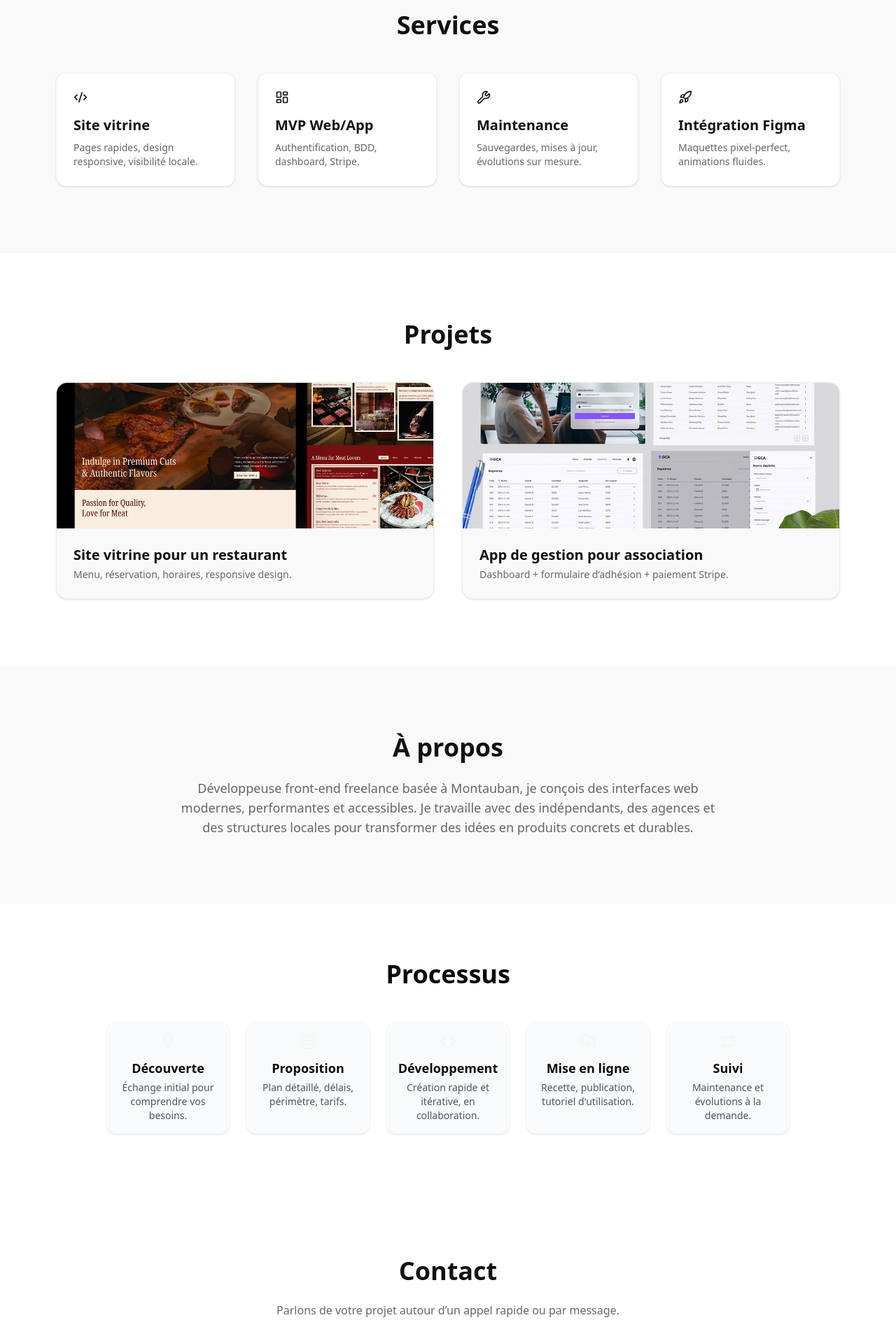
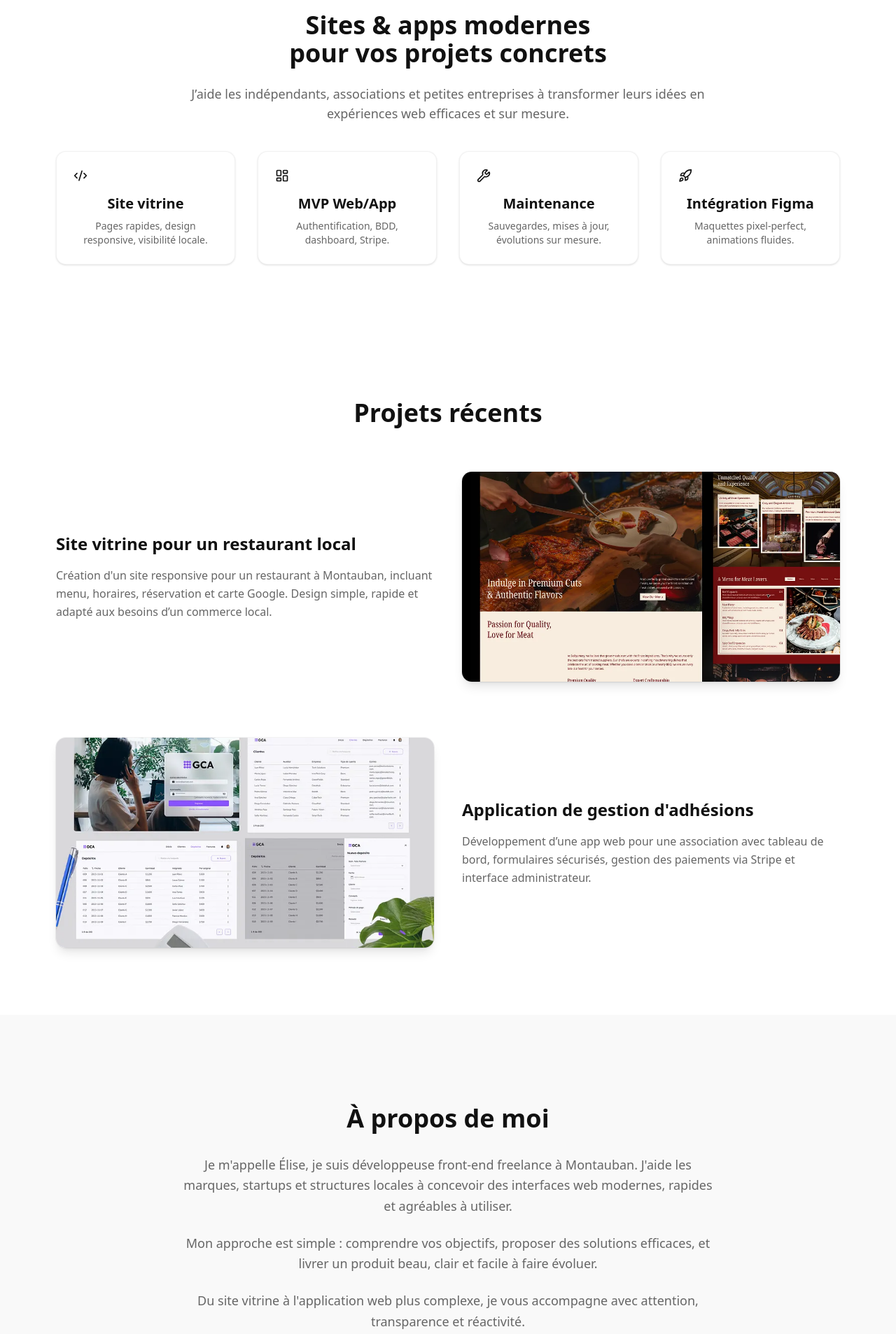
Before and after one commit to elizblt/portfolio-freelance, a Next.js app: page / in a window 1280 px wide. Shown: the part 880-2786 px from the top of the page at 70% size. Built offline with nearby package versions, Linux system fonts and the light colour scheme.

Commit message:
feat: enhance site layout and components with new Navbar, ScrollProgress, and improved styling

```diff
--- a/src/app/globals.css
+++ b/src/app/globals.css
@@ -1,5 +1,7 @@
 @import "tailwindcss";
 @import "tw-animate-css";
+@import url('https://api.fontshare.com/v2/css?f[]=general-sans@200,201,300,301,400,401,500,501,600,601,700,701,1,2&display=swap" rel="stylesheet');
+
 
 @custom-variant dark (&:is(.dark *));
 
--- a/src/app/layout.tsx
+++ b/src/app/layout.tsx
@@ -1,10 +1,7 @@
 import type { Metadata } from "next";
 import "@/app/globals.css";
-import { Inter, Sora } from 'next/font/google';
-
-
-const inter = Inter({ subsets: ['latin'], variable: '--font-sans' });
-const sora = Sora({ subsets: ['latin'], variable: '--font-display' });
+import Navbar from "@/components/Navbar";
+import ScrollProgress from "@/components/ScrollProgress";
 
 export const metadata: Metadata = {
   title: "Elise Boillat — Développeuse Web",
@@ -13,8 +10,10 @@ export const metadata: Metadata = {
 
 export default function RootLayout({ children }: { children: React.ReactNode }) {
   return (
-    <html lang="fr" className={`${inter.variable} ${sora.variable}`}>
-      <body className="font-sans">
+    <html>
+      <body className="font-sans bg-[#f9f9f9] text-[#111]">
+          <ScrollProgress />
+          <Navbar />
         {children}
       </body>
     </html>
--- a/src/components/About.tsx
+++ b/src/components/About.tsx
@@ -1,11 +1,40 @@
+'use client';
+import { motion } from 'framer-motion';
+
 export default function About() {
   return (
-    <section className="py-24 px-6 md:px-20 bg-[#f9f9f9] text-center" id="about">
-      <h2 className="text-3xl md:text-4xl font-extrabold text-[#111] mb-6">À propos</h2>
-      <p className="text-lg text-[#666] max-w-3xl mx-auto">
-        Développeuse front-end freelance basée à Montauban, je conçois des interfaces web modernes, performantes et accessibles.
-        Je travaille avec des indépendants, des agences et des structures locales pour transformer des idées en produits concrets et durables.
-      </p>
+    <section id="about" className="py-32 px-6 md:px-20 bg-[#f9f9f9] text-center">
+      <motion.h2
+        initial={{ opacity: 0, y: 30 }}
+        whileInView={{ opacity: 1, y: 0 }}
+        transition={{ duration: 0.6 }}
+        viewport={{ once: true }}
+        className="text-3xl md:text-4xl font-extrabold text-[#111] mb-8"
+      >
+        À propos de moi
+      </motion.h2>
+
+      <motion.div
+        initial={{ opacity: 0, y: 30 }}
+        whileInView={{ opacity: 1, y: 0 }}
+        transition={{ duration: 0.8 }}
+        viewport={{ once: true }}
+        className="max-w-3xl mx-auto text-[#666] text-lg leading-relaxed"
+      >
+        <p className="mb-6">
+          Je m'appelle Élise, je suis développeuse front-end freelance à Montauban.
+          J'aide les marques, startups et structures locales à concevoir des interfaces web
+          modernes, rapides et agréables à utiliser.
+        </p>
+        <p className="mb-6">
+          Mon approche est simple : comprendre vos objectifs, proposer des solutions efficaces,
+          et livrer un produit beau, clair et facile à faire évoluer.
+        </p>
+        <p>
+          Du site vitrine à l'application web plus complexe, je vous accompagne avec attention,
+          transparence et réactivité.
+        </p>
+      </motion.div>
     </section>
   );
 }
--- a/src/components/Contact.tsx
+++ b/src/components/Contact.tsx
@@ -1,26 +1,18 @@
 export default function Contact() {
   return (
-    <section className="py-24 px-6 md:px-20 bg-white text-center" id="contact">
-      <h2 className="text-3xl md:text-4xl font-extrabold text-[#111] mb-6">Contact</h2>
-      <p className="text-[#666] text-base mb-6">Parlons de votre projet autour d’un appel rapide ou par message.</p>
-
+    <section className="py-32 px-6 md:px-20 bg-[#f9f9f9] text-center">
+      <h2 className="text-4xl md:text-5xl font-extrabold text-[#111] mb-6">
+        Prêt à concrétiser votre projet ?
+      </h2>
+      <p className="text-[#666] text-lg max-w-xl mx-auto mb-10">
+        Discutons de votre idée, vos besoins et vos objectifs. Je vous accompagne à chaque étape.
+      </p>
       <a
-        href="https://calendly.com/votre-lien"
-        className="inline-flex items-center gap-2 rounded-full bg-[#111] text-white font-medium px-6 py-3 hover:opacity-90 transition mb-8"
+        href="#contact"
+        className="bg-[#111] text-white px-6 py-3 rounded-full text-sm font-medium hover:opacity-90 transition"
       >
-        Prendre rendez-vous
+        Réserver un appel
       </a>
-
-      <form
-        action="https://formspree.io/f/xxxxyyyy"
-        method="POST"
-        className="mt-6 max-w-xl mx-auto text-left space-y-4"
-      >
-        <input type="text" name="name" placeholder="Nom" required className="w-full border border-black/10 p-3 rounded-lg" />
-        <input type="email" name="email" placeholder="Email" required className="w-full border border-black/10 p-3 rounded-lg" />
-        <textarea name="message" rows={5} placeholder="Votre message..." required className="w-full border border-black/10 p-3 rounded-lg" />
-        <button type="submit" className="px-6 py-3 bg-[#111] text-white rounded-full font-medium hover:opacity-90 transition">Envoyer</button>
-      </form>
     </section>
   );
 }
--- /dev/null
+++ b/src/components/Navbar.tsx
@@ -0,0 +1,88 @@
+'use client';
+import { useEffect, useState } from 'react';
+import Link from 'next/link';
+import { Menu, X } from 'lucide-react';
+import clsx from 'clsx';
+
+const navItems = [
+  { name: 'Accueil', href: '#hero' },
+  { name: 'Services', href: '#services' },
+  { name: 'Projets', href: '#projects' },
+  { name: 'À propos', href: '#about' },
+  { name: 'Contact', href: '#contact' },
+];
+
+export default function Navbar() {
+  const [active, setActive] = useState('');
+  const [open, setOpen] = useState(false);
+  const [visible, setVisible] = useState(true);
+  let lastScroll = 0;
+
+  useEffect(() => {
+    const handleScroll = () => {
+      const current = window.scrollY;
+      setVisible(current < lastScroll || current < 80);
+      lastScroll = current;
+
+      // Scrollspy
+      const positions = navItems.map(({ href }) => {
+        const el = document.querySelector(href);
+        if (!el) return { href, top: 999999 };
+        return { href, top: el.getBoundingClientRect().top + window.scrollY };
+      });
+      const scrollPos = window.scrollY + 150;
+      const currentItem = positions.findLast(p => scrollPos >= p.top);
+      if (currentItem) setActive(currentItem.href);
+    };
+
+    window.addEventListener('scroll', handleScroll);
+    return () => window.removeEventListener('scroll', handleScroll);
+  }, []);
+
+  return (
+    <nav className={clsx(
+      'fixed top-0 left-0 right-0 z-50 transition-all duration-300 backdrop-blur-md border-b border-black/5 px-6 md:px-20 py-4 flex justify-between items-center bg-white/70',
+      visible ? 'opacity-100 translate-y-0' : 'opacity-0 -translate-y-8'
+    )}>
+      <Link href="#hero" className="font-bold text-[#111] text-base">Elise Boillat</Link>
+
+      {/* Menu Desktop */}
+      <ul className="hidden md:flex gap-6 text-sm">
+        {navItems.map((item) => (
+          <li key={item.href}>
+            <a
+              href={item.href}
+              className={clsx(
+                'transition-colors hover:text-[#111] text-[#666]',
+                active === item.href && 'text-[#111] font-medium'
+              )}
+            >
+              {item.name}
+            </a>
+          </li>
+        ))}
+      </ul>
+
+      {/* Burger Mobile */}
+      <button
+        className="md:hidden"
+        onClick={() => setOpen(!open)}
+        aria-label="Toggle Menu"
+      >
+        {open ? <X size={20} /> : <Menu size={20} />}
+      </button>
+
+      {/* Menu Mobile */}
+      <div className={clsx(
+        'fixed inset-0 bg-white px-6 py-24 z-40 transition-transform duration-300 flex flex-col gap-6 text-xl font-medium text-[#111]',
+        open ? 'translate-x-0' : 'translate-x-full'
+      )}>
+        {navItems.map((item) => (
+          <a key={item.href} href={item.href} onClick={() => setOpen(false)}>
+            {item.name}
+          </a>
+        ))}
+      </div>
+    </nav>
+  );
+}
--- a/src/components/Process.tsx
+++ b/src/components/Process.tsx
@@ -1,24 +1,62 @@
+'use client';
 import { Lightbulb, ClipboardList, Code, UploadCloud, Repeat } from "lucide-react";
+import { motion } from "framer-motion";
 
 const steps = [
-  { icon: <Lightbulb />, title: "Découverte", desc: "Échange initial pour comprendre vos besoins." },
-  { icon: <ClipboardList />, title: "Proposition", desc: "Plan détaillé, délais, périmètre, tarifs." },
-  { icon: <Code />, title: "Développement", desc: "Création rapide et itérative, en collaboration." },
-  { icon: <UploadCloud />, title: "Mise en ligne", desc: "Recette, publication, tutoriel d'utilisation." },
-  { icon: <Repeat />, title: "Suivi", desc: "Maintenance et évolutions à la demande." },
+  {
+    icon: <Lightbulb size={24} />,
+    title: "Découverte",
+    desc: "Échange initial pour comprendre vos besoins, vos contraintes et vos objectifs.",
+  },
+  {
+    icon: <ClipboardList size={24} />,
+    title: "Proposition",
+    desc: "Plan détaillé, périmètre du projet, délais et budget validés ensemble.",
+  },
+  {
+    icon: <Code size={24} />,
+    title: "Développement",
+    desc: "Création rapide, itérative et transparente, avec validation à chaque étape.",
+  },
+  {
+    icon: <UploadCloud size={24} />,
+    title: "Mise en ligne",
+    desc: "Recette, mise en production, tutoriel de prise en main, livrables organisés.",
+  },
+  {
+    icon: <Repeat size={24} />,
+    title: "Suivi",
+    desc: "Maintenance technique, évolutions sur mesure, accompagnement long terme.",
+  },
 ];
 
 export default function Process() {
   return (
-    <section className="py-20 px-6 max-w-5xl mx-auto" id="process">
-      <h2 className="text-3xl md:text-4xl font-bold text-center mb-12">Processus</h2>
-      <div className="grid grid-cols-1 sm:grid-cols-2 lg:grid-cols-5 gap-6">
+    <section id="process" className="py-32 px-6 md:px-20 bg-white">
+      <motion.h2
+        initial={{ opacity: 0, y: 30 }}
+        whileInView={{ opacity: 1, y: 0 }}
+        transition={{ duration: 0.6 }}
+        viewport={{ once: true }}
+        className="text-3xl md:text-4xl font-extrabold text-[#111] text-center mb-16"
+      >
+        Mon processus en 5 étapes
+      </motion.h2>
+
+      <div className="grid md:grid-cols-5 gap-8">
         {steps.map((step, i) => (
-          <div key={i} className="text-center bg-gray-50 p-4 rounded-xl shadow hover:shadow-md transition">
-            <div className="text-accent mb-3 flex justify-center">{step.icon}</div>
-            <h3 className="text-lg font-semibold mb-1">{step.title}</h3>
-            <p className="text-sm text-gray-600">{step.desc}</p>
-          </div>
+          <motion.div
+            key={i}
+            initial={{ opacity: 0, y: 40 }}
+            whileInView={{ opacity: 1, y: 0 }}
+            transition={{ duration: 0.5, delay: i * 0.1 }}
+            viewport={{ once: true }}
+            className="bg-[#f9f9f9] rounded-xl p-6 text-left shadow-sm hover:shadow-md transition"
+          >
+            <div className="mb-4 text-[#111]">{step.icon}</div>
+            <h3 className="text-lg font-semibold text-[#111] mb-2">{step.title}</h3>
+            <p className="text-sm text-[#666] leading-relaxed">{step.desc}</p>
+          </motion.div>
         ))}
       </div>
     </section>
--- a/src/components/Projects.tsx
+++ b/src/components/Projects.tsx
@@ -3,32 +3,49 @@ import { motion } from 'framer-motion';
 
 const projects = [
   {
-    title: "Site vitrine pour un restaurant",
-    description: "Menu, réservation, horaires, responsive design.",
+    title: "Site vitrine pour un restaurant local",
+    description:
+      "Création d'un site responsive pour un restaurant à Montauban, incluant menu, horaires, réservation et carte Google. Design simple, rapide et adapté aux besoins d’un commerce local.",
     image: "/demo-resto.webp",
   },
   {
-    title: "App de gestion pour association",
-    description: "Dashboard + formulaire d’adhésion + paiement Stripe.",
+    title: "Application de gestion d'adhésions",
+    description:
+      "Développement d’une app web pour une association avec tableau de bord, formulaires sécurisés, gestion des paiements via Stripe et interface administrateur.",
     image: "/demo-asso.webp",
   },
 ];
 
 export default function Projects() {
   return (
-    <section className="py-24 px-6 md:px-20 bg-white" id="projects">
-      <h2 className="text-3xl md:text-4xl font-extrabold text-[#111] text-center mb-12">Projets</h2>
-      <div className="grid md:grid-cols-2 gap-10">
+    <section id="projects" className="py-24 px-6 md:px-20 bg-white">
+      <h2 className="text-3xl md:text-4xl font-extrabold text-[#111] mb-16 text-center">Projets récents</h2>
+
+      <div className="space-y-20">
         {projects.map((p, i) => (
           <motion.div
             key={i}
-            whileHover={{ scale: 1.02 }}
-            className="rounded-2xl overflow-hidden bg-[#f9f9f9] border border-black/5 shadow-sm hover:shadow-md transition"
+            initial={{ opacity: 0, y: 40 }}
+            whileInView={{ opacity: 1, y: 0 }}
+            transition={{ duration: 0.7 }}
+            viewport={{ once: true }}
+            className={`flex flex-col-reverse md:flex-row ${
+              i % 2 !== 0 ? 'md:flex-row-reverse' : ''
+            } items-center gap-10`}
           >
-            <img src={p.image} alt={p.title} className="w-full h-52 object-cover" />
-            <div className="p-6">
-              <h3 className="text-xl font-bold mb-1 text-[#111]">{p.title}</h3>
-              <p className="text-[#666] text-sm">{p.description}</p>
+            {/* Texte */}
+            <div className="flex-1">
+              <h3 className="text-2xl font-bold text-[#111] mb-4">{p.title}</h3>
+              <p className="text-[#666] text-base leading-relaxed">{p.description}</p>
+            </div>
+
+            {/* Image */}
+            <div className="flex-1 w-full h-[240px] md:h-[300px] rounded-xl overflow-hidden shadow-lg ring-1 ring-black/5">
+              <img
+                src={p.image}
+                alt={p.title}
+                className="w-full h-full object-cover"
+              />
             </div>
           </motion.div>
         ))}
--- /dev/null
+++ b/src/components/ScrollProgress.tsx
@@ -0,0 +1,24 @@
+'use client';
+import { useEffect, useState } from 'react';
+
+export default function ScrollProgress() {
+  const [scroll, setScroll] = useState(0);
+
+  useEffect(() => {
+    const handleScroll = () => {
+      const progress = window.scrollY / (document.body.scrollHeight - window.innerHeight);
+      setScroll(progress);
+    };
+    window.addEventListener('scroll', handleScroll);
+    return () => window.removeEventListener('scroll', handleScroll);
+  }, []);
+
+  return (
+    <div className="fixed top-0 left-0 right-0 z-[999] h-1 bg-transparent">
+      <div
+        className="h-full bg-[#111] origin-left transition-all"
+        style={{ width: `${scroll * 100}%` }}
+      />
+    </div>
+  );
+}
--- a/src/components/Services.tsx
+++ b/src/components/Services.tsx
@@ -9,10 +9,13 @@ const services = [
 
 export default function Services() {
   return (
-    <section className="py-24 px-6 md:px-20 bg-[#f9f9f9]" id="services">
-      <h2 className="text-3xl md:text-4xl font-extrabold text-[#111] text-center mb-12">
-        Services
+    <section className="py-24 px-6 md:px-20 bg-white text-center" id="services">
+      <h2 className="text-3xl md:text-4xl font-extrabold text-[#111] mb-6">
+        Sites & apps modernes<br /> pour vos projets concrets
       </h2>
+      <p className="text-[#666] text-lg max-w-3xl mx-auto mb-10">
+        J’aide les indépendants, associations et petites entreprises à transformer leurs idées en expériences web efficaces et sur mesure.
+      </p>
       <div className="grid grid-cols-1 md:grid-cols-2 lg:grid-cols-4 gap-8">
         {services.map((s, i) => (
           <div
--- a/tailwind.config.ts
+++ b/tailwind.config.ts
@@ -7,8 +7,8 @@ const config: Config = {
   theme: {
     extend: {
       fontFamily: {
-      sans: ['var(--font-sans)'],
-      display: ['var(--font-display)'],
+        sans: ['"General Sans"', 'sans-serif'],
+        display: ['var(--font-display)'],
       },
       colors: {
         primary: "#0f172a",
```
Also changed, not shown: src/components/Hero.tsx (line endings or trailing spaces).
